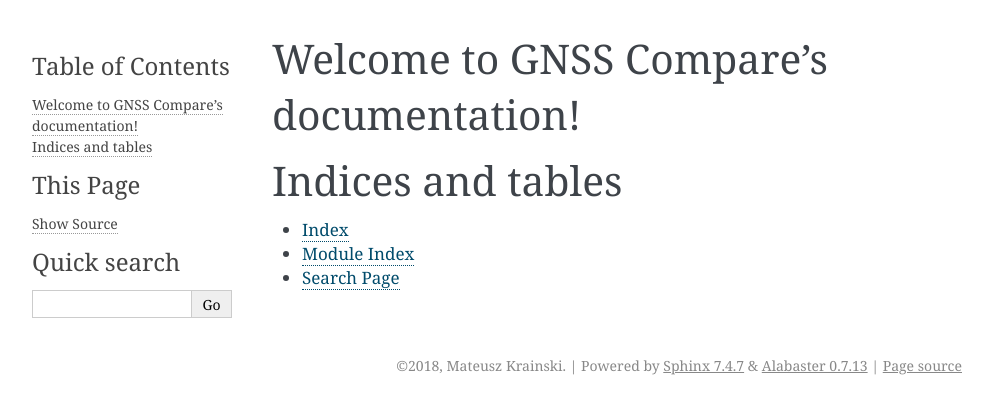
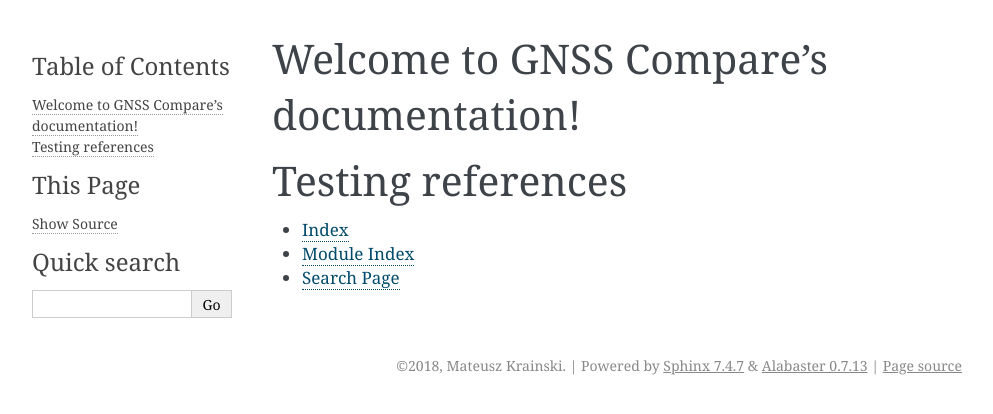
Before and after one commit to TheGalfins/GNSS_Compare, a Sphinx documentation site: the page built from docs/index.rst, in a window 1280 px wide. Shown: the top 414 px of the page, without its empty margins (148-1141 px from the left). Built offline with Sphinx 7.4.7, drawn with Linux system fonts in a browser that asks for light colours.

Commit message:
Testing changes

```diff
--- a/docs/index.rst
+++ b/docs/index.rst
@@ -12,7 +12,7 @@
 
 
 
-Indices and tables
+Testing references
 ==================
 
 * :ref:`genindex`
```
